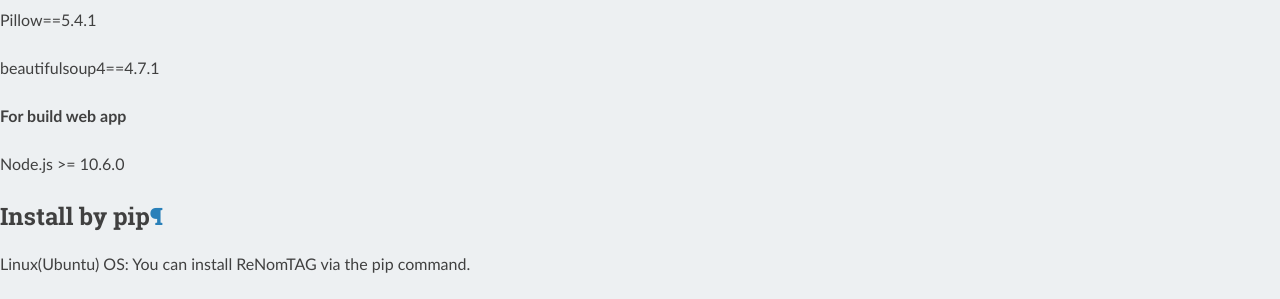
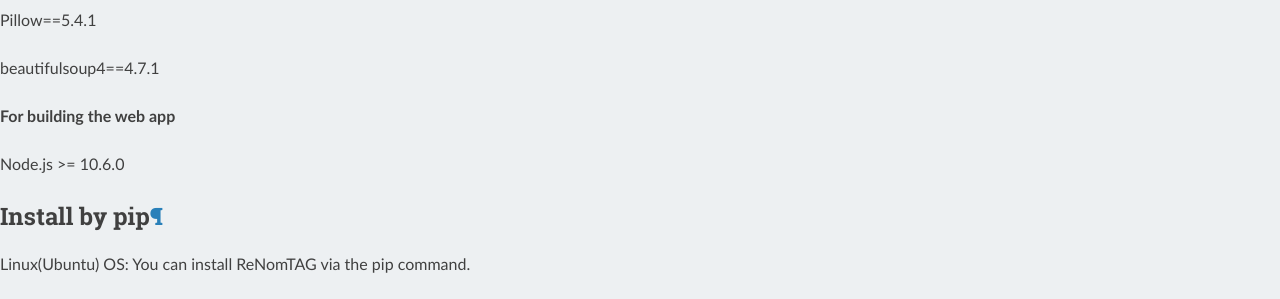
Before and after one commit to clockfly/ReNomTAG, a Sphinx documentation site: the page built from doc/rsts/installation/main.rst, in a window 1280 px wide. Shown: the part 447-746 px from the top of the page. Built offline with Sphinx 7.4.7 and the Read the Docs theme 2.0.0, drawn with Linux system fonts in a browser that asks for light colours.

Commit message:
Edited English wording on installation page

```diff
--- a/doc/rsts/installation/main.rst
+++ b/doc/rsts/installation/main.rst
@@ -15,7 +15,7 @@
 - beautifulsoup4==4.7.1
 
 
-**For build web app**
+**For building the web app**
 
 - Node.js >= 10.6.0
 
```
Also changed, not shown: 1 other file.
